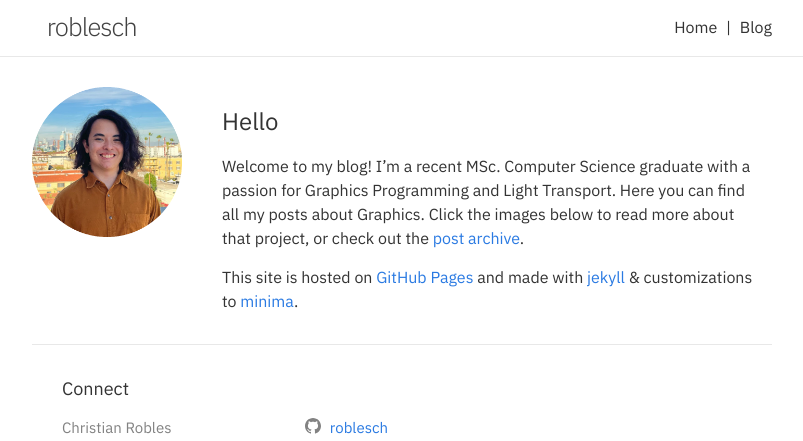
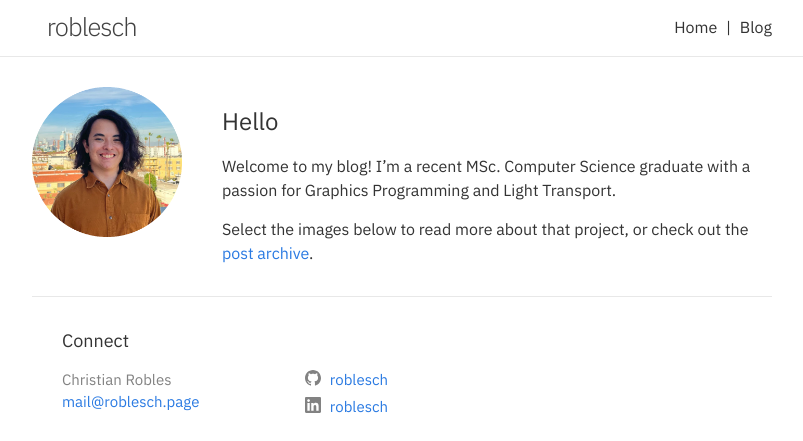
Before and after one commit to roblesch/roblesch.github.io, a Jekyll site: the page built from index.md, in a window 1280 px wide. Shown: the top 441 px of the page, without its empty margins (238-1041 px from the left). Built offline with Jekyll 4.4.1, drawn with Linux system fonts in a browser that asks for light colours; nearby versions of some CDN libraries.

Commit message:
simple is best.

```diff
--- a/index.md
+++ b/index.md
@@ -6,6 +6,6 @@ description: Welcome to my blog!
 
 ## Hello
 
-Welcome to my blog! I'm a recent MSc. Computer Science graduate with a passion for Graphics Programming and Light Transport. Here you can find all my posts about Graphics. Click the images below to read more about that project, or check out the [post archive](/archive).
+Welcome to my blog! I'm a recent MSc. Computer Science graduate with a passion for Graphics Programming and Light Transport.
 
-This site is hosted on [GitHub Pages](https://pages.github.com/) and made with [jekyll](https://github.com/jekyll/jekyll) & customizations to [minima](https://github.com/jekyll/minima).
+Select the images below to read more about that project, or check out the [post archive](/archive).
```
